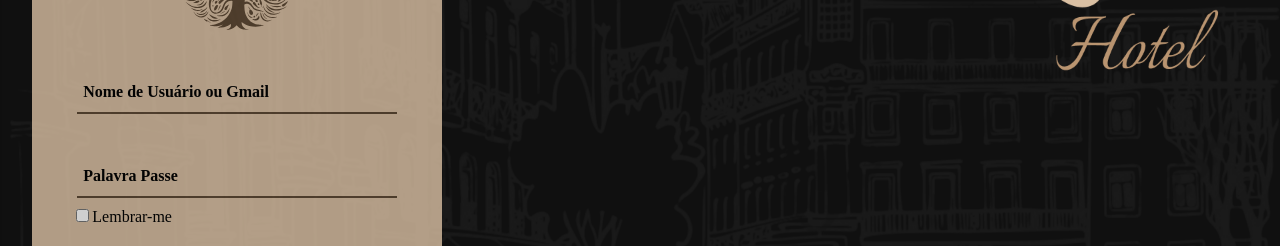
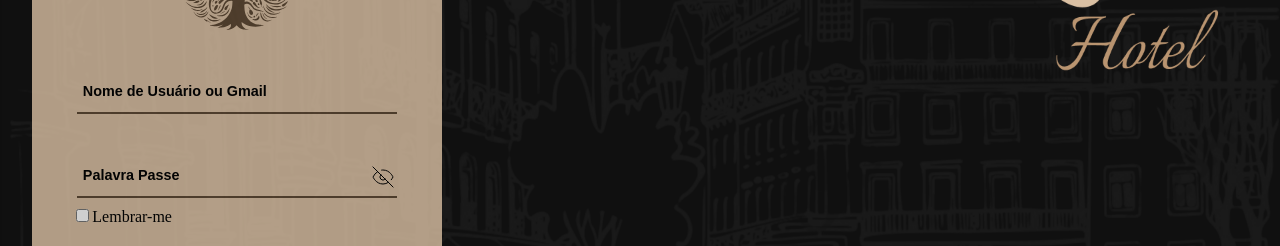
Before and after one commit to dlmpires/literally-just-a-website, a Next.js app: page /profile in a window 1280 px wide. Shown: the part 234-480 px from the top of the page. Built offline with nearby package versions, Linux system fonts and the light colour scheme; a web font is replaced by a local one.

Commit message:
loginPage 90%

```diff
--- a/src/app/profile/page.tsx
+++ b/src/app/profile/page.tsx
@@ -3,6 +3,8 @@ import React, { useState } from "react";
 import styles from "./profile.module.sass";
 import { Menu } from "lucide-react";
 import NavMenu from "../components/nav_menu/nav_menu";
+import { EyeOff } from 'lucide-react';
+
 
 
 export default function Profile() {
@@ -21,17 +23,12 @@ export default function Profile() {
     document.body.style.overflowY = show ? "hidden" : "scroll";
   });
 
-      const [username, setUsername] = useState('');
-      const [password, setPassword] = useState('');
+  const [showPassword, setShowPassword] = useState(false);
 
+  const togglePasswordVisibility = () => {
+    setShowPassword(!showPassword);
+  };
 
-      const handleUserNameChange = (event) => {
-        setUsername(event.target.value)
-      }
-
-      const handlePassWordChange = (event) => {
-        setPassword(event.target.value)
-      }
 
 
   return (
@@ -50,15 +47,21 @@ export default function Profile() {
         </nav>
 
         <div className={styles.login}>
-      <img src="/logo-dark.svg" className={styles.logo}/>
+          <img src="/logo-dark.svg" className={styles.logo} />
           <div className={styles.txt_field}>
-            <input type="text" className={styles.input} value={username} onChange={handleUserNameChange} onBlur={() => setShowLabel(username.length === 0)}/>
-            <label className={username.length > 0 ? styles.hide : ''}>Nome de Usuário ou Gmail</label>
+            <input type="text"
+            className={styles.input}
+            placeholder="Nome de Usuário ou Gmail"
+            />
           </div>
 
           <div className={styles.txt_field}>
-            <input type="password" className={styles.input} value={password} onChange={handlePassWordChange} onBlur={() => setShowLabel(password.length === 0)}/>
-            <label className={password.length > 0 ? styles.hide : ''}>Palavra Passe</label>
+            <input
+            type="password"
+            className={styles.input}
+            placeholder="Palavra Passe"/>
+            <EyeOff className={styles.hidePass}
+              onClick={togglePasswordVisibility} />
             </div>
 
           <div className={styles.rememberMe}>
@@ -66,7 +69,7 @@ export default function Profile() {
             <label>Lembrar-me</label>
           </div>
 
-          <input type="submit" value="Login" className={styles.inputLogin}/>
+          <input type="submit" value="Login" className={styles.inputLogin} />
 
           <div className={styles.signup}>Ainda não és membro? <a href="#">Regista-te!</a></div>
           <div>Ao registrares-te no nosso site, concordas com os nossos<a href="#"> Termos de Serviço</a> e <a href="#">Política de Privacidade</a></div>
--- a/src/app/profile/profile.module.sass
+++ b/src/app/profile/profile.module.sass
@@ -72,6 +72,7 @@
         &.hide
           opacity: 0
           visibility: hidden
+          transition: 1s ease out
 
       .input
           margin-top: 5vh
@@ -81,10 +82,13 @@
           border: none
           background: none
           outline: none
-          &:focus + label
-            opacity: 0
-            visibility: hidden
-            transition: opacity 0.5s linear
+          padding-left: 6px
+          font-size: 1rem
+          &::placeholder
+            font-weight: bolder
+            color: var(--color-text)
+            font-size: 0.9rem
+
 
 
     .inputLogin
@@ -109,10 +113,10 @@
           font-family: serif
           color: var(--color-secondary-dark)
 
-
-
-
-
+.hidePass
+  position: absolute
+  top: 62%
+  left: 92%
 
 
 
```
Lines whose indentation alone changed are shown as unchanged.
